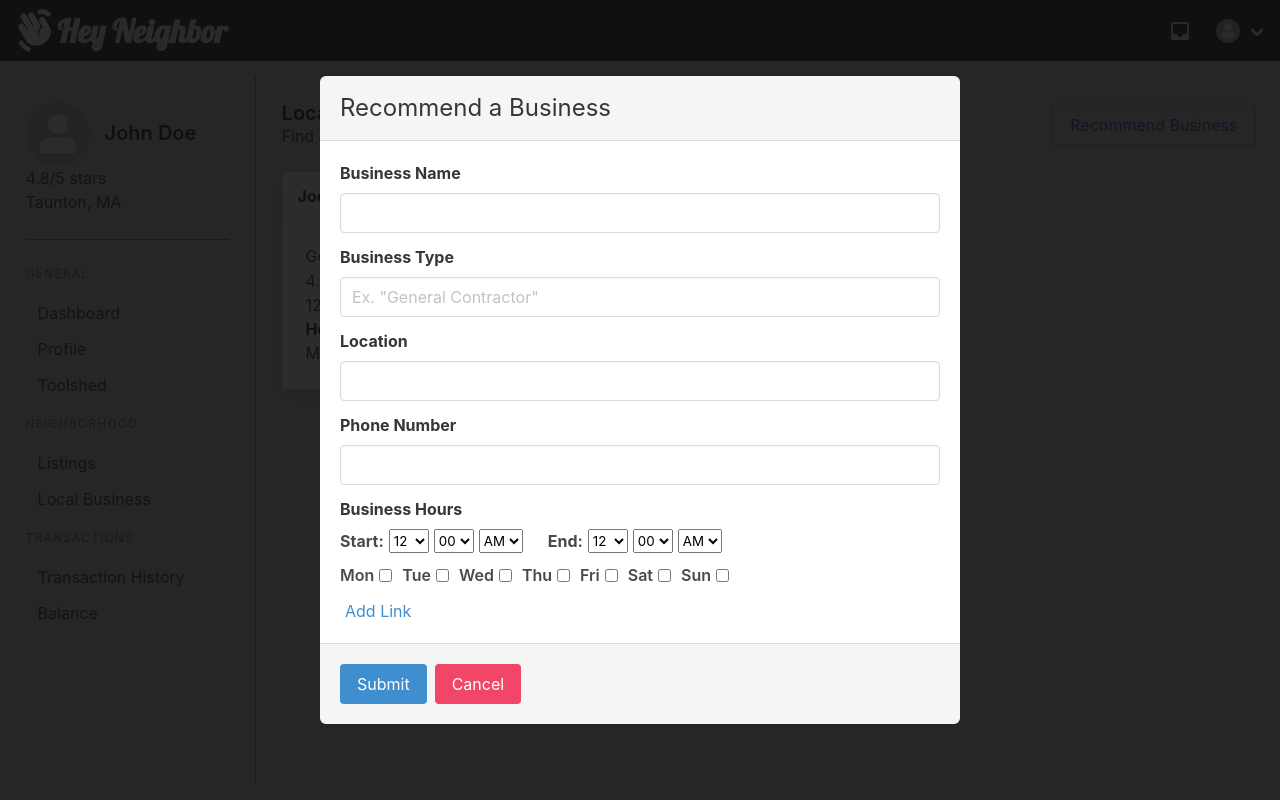
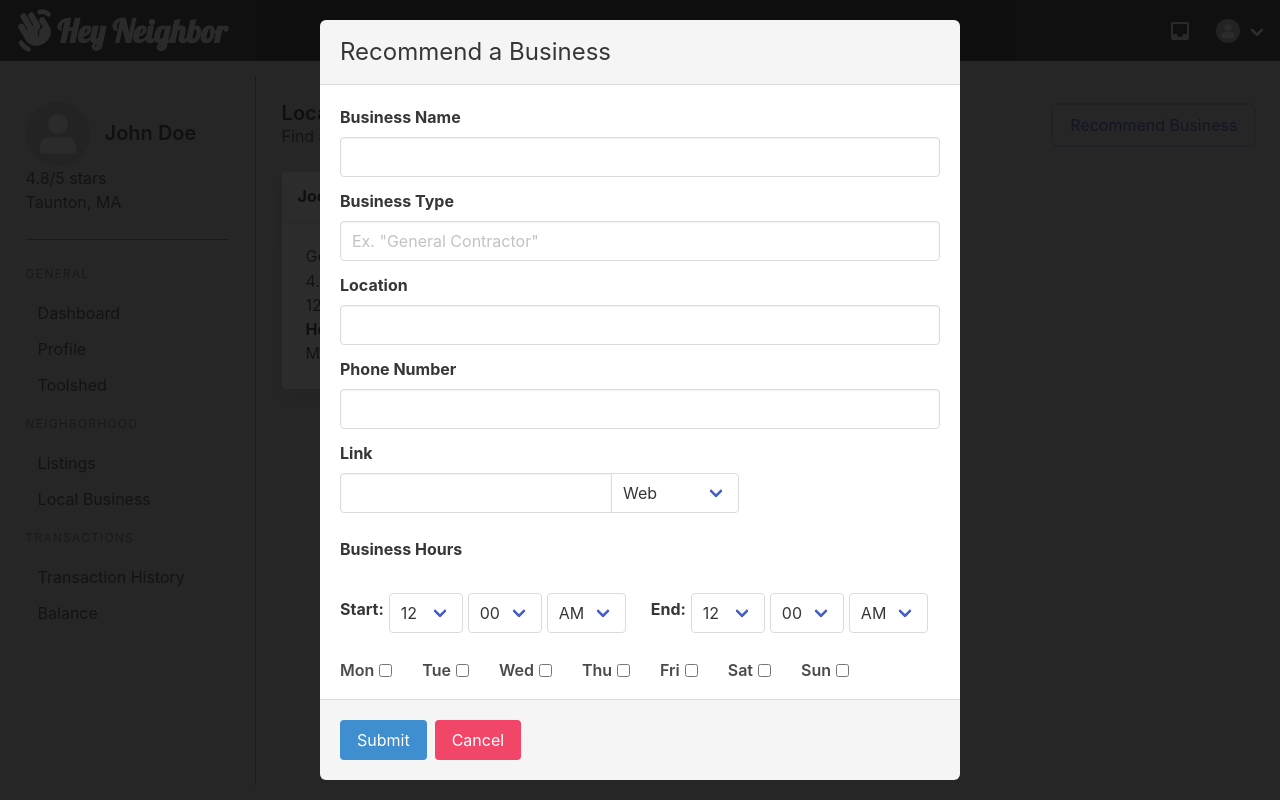
Before and after one commit to jrl508/HeyNeighbor, a React (Create React App) app: page /dashboard/local-biz in a window 1280 px wide. Both pictures are taken after a click on the button "Recommend Business". Built offline with nearby package versions, Linux system fonts and the light colour scheme.

Commit message:
style changes, WIP link field

```diff
--- a/src/pages/authPages/LocalBiz.js
+++ b/src/pages/authPages/LocalBiz.js
@@ -32,7 +32,34 @@ const BusinessForm = ({ setOpenBizForm }) => {
     sat: false,
     sun: false,
   });
+  const [links, setLinks] = useState([
+    {
+      url: "",
+      type: 1,
+    },
+  ]);
 
+  const linkField = {
+    url: "",
+    type: 1,
+  };
+
+  const addLink = () => {
+    const payload = [...links];
+    payload.push(linkField);
+    setLinks(payload);
+  };
+
+  const linkTypes = [
+    {
+      name: "web",
+      value: 1,
+    },
+    {
+      name: "facebook",
+      value: 2,
+    },
+  ];
   const handleStartTimeChange = (event, field) => {
     const payload = { ...startTime };
     payload[field] = event.target.value;
@@ -131,19 +158,40 @@ const BusinessForm = ({ setOpenBizForm }) => {
             />
           </div>
         </div>
+        <div>
+          <label className="label">Link</label>
+          <div className="field has-addons">
+            <p className="control">
+              <input className="input" type="text" name="Link" />
+            </p>
+            <p className="control">
+              <span className="select">
+                <select>
+                  <option>Web</option>
+                  <option>Facebook</option>
+                </select>
+              </span>
+            </p>
+          </div>
+        </div>
+        <br />
         <div className="field">
           <label className="label">Business Hours</label>
+          <br />
           <div
-            className="biz-hours-container"
+            className="biz-hours-container control"
             style={{ display: "flex", columnGap: "25px", flexFlow: "row wrap" }}
           >
             <div
               className="start-time-group"
-              style={{ display: "flex", columnGap: "5px" }}
+              style={{
+                display: "flex",
+                columnGap: "5px",
+                alignItems: "center",
+              }}
             >
-              <span>
-                <b>Start: </b>
-              </span>
+              <label className="label">Start: </label>
+              <span className="select">
                 <select
                   id="start-time"
                   value={startTime.hour}
@@ -155,6 +203,8 @@ const BusinessForm = ({ setOpenBizForm }) => {
                     </option>
                   ))}
                 </select>
+              </span>
+              <span className="select">
                 <select
                   value={startTime.minute}
                   onChange={(e) => handleStartTimeChange(e, "minute")}
@@ -165,6 +215,8 @@ const BusinessForm = ({ setOpenBizForm }) => {
                     </option>
                   ))}
                 </select>
+              </span>
+              <span className="select">
                 <select
                   value={startTime.mer}
                   onChange={(e) => handleStartTimeChange(e, "mer")}
@@ -172,14 +224,18 @@ const BusinessForm = ({ setOpenBizForm }) => {
                   <option value="AM">AM</option>
                   <option value="PM">PM</option>
                 </select>
+              </span>
             </div>
             <div
               className="end-time-group"
-              style={{ display: "flex", columnGap: "5px" }}
+              style={{
+                display: "flex",
+                columnGap: "5px",
+                alignItems: "center",
+              }}
             >
-              <span>
-                <b>End: </b>
-              </span>
+              <label className="label">End: </label>
+              <span className="select">
                 <select
                   id="end-time"
                   value={endTime.hour}
@@ -191,6 +247,8 @@ const BusinessForm = ({ setOpenBizForm }) => {
                     </option>
                   ))}
                 </select>
+              </span>
+              <span className="select">
                 <select
                   value={endTime.minute}
                   onChange={(e) => handleEndTimeChange(e, "minute")}
@@ -201,6 +259,8 @@ const BusinessForm = ({ setOpenBizForm }) => {
                     </option>
                   ))}
                 </select>
+              </span>
+              <span className="select">
                 <select
                   value={endTime.mer}
                   onChange={(e) => handleEndTimeChange(e, "mer")}
@@ -208,17 +268,18 @@ const BusinessForm = ({ setOpenBizForm }) => {
                   <option value="AM">AM</option>
                   <option value="PM">PM</option>
                 </select>
+              </span>
             </div>
             <div
               className="days-container"
-              style={{ flex: "1 100%", marginTop: "10px" }}
+              style={{ flex: "1 100%", marginTop: "25px" }}
             >
               <fieldset>
                 <div
                   style={{
                     display: "flex",
                     justifyContent: "start",
-                    columnGap: "10px",
+                    columnGap: "30px",
                   }}
                 >
                   <div
@@ -346,7 +407,9 @@ const BusinessForm = ({ setOpenBizForm }) => {
             padding: "0 5px",
           }}
         >
-          <span className="is-clickable has-text-info">Add Link</span>
+          <span className="is-clickable has-text-info" onClick={addLink}>
+            Add Link
+          </span>
         </div>
       </div>
       <div className="modal-card-foot">
```
Lines whose indentation alone changed are shown as unchanged.
